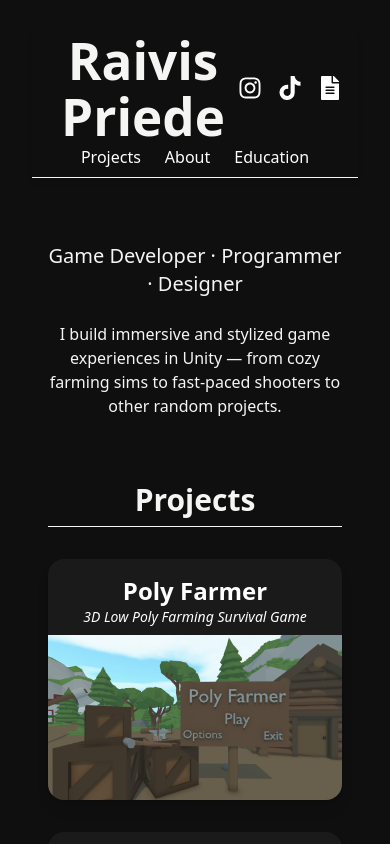
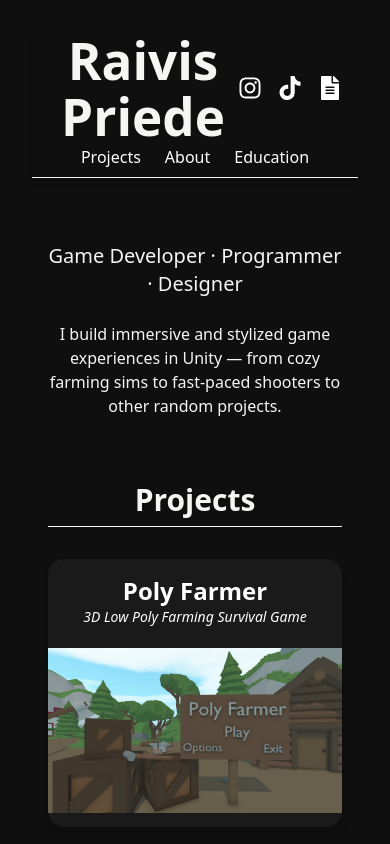
Before and after one commit to NeonWolfYtt/Portfolio, a React (Vite) app: page / in a window 390 px wide. Shown: the top 844 px of the page. Built offline with nearby package versions, Linux system fonts and the light colour scheme.

Commit message:
Added Swipe control fixed mobile responsiveness issues

```diff
--- a/src/App.jsx
+++ b/src/App.jsx
@@ -20,14 +20,14 @@ function App()
       gif: './gifs/Teaser.mp4',
 
       screenshots:[
-        './images/PolyFarmer/Image1',
-        './images/PolyFarmer/Image2',
-        './images/PolyFarmer/Image3',
-        './images/PolyFarmer/Image4',
-        './images/PolyFarmer/Image5',
-        './images/PolyFarmer/Image6',
-        './images/PolyFarmer/Image7',
-        './images/PolyFarmer/Image8'
+        './images/PolyFarmer/Image1.png',
+        './images/PolyFarmer/Image2.png',
+        './images/PolyFarmer/Image3.png',
+        './images/PolyFarmer/Image4.png',
+        './images/PolyFarmer/Image5.png',
+        './images/PolyFarmer/Image6.png',
+        './images/PolyFarmer/Image7.png',
+        './images/PolyFarmer/Image8.png'
 
       ],
       progress: 'Active',
--- a/src/components/ProjectCard.jsx
+++ b/src/components/ProjectCard.jsx
@@ -5,6 +5,8 @@ function ProjectCard({ title, subtitle, description, fullDescription, image, gif
   const [mediaIndex, setMediaIndex] = useState(0);
   const [hideOverlay, setHideOverlay] = useState(false);
   const [expanded, setExpanded] = useState(isExpanded);
+  const [touchStartX, setTouchStartX] = useState(null);
+  const [touchEndX, setTouchEndX] = useState(null);
 
   const videoRef = useRef(null);
 
@@ -58,6 +60,24 @@ function ProjectCard({ title, subtitle, description, fullDescription, image, gif
     });
   };
 
+  const handleTouchStart = (e) => {
+    setTouchStartX(e.touches[0].clientX);
+  };
+
+  const handleTouchMove = (e) => {
+    setTouchEndX(e.touches[0].clientX);
+  };
+
+  const handleTouchEnd = () => {
+    if (touchStartX === null || touchEndX === null) return;
+    const distance = touchStartX - touchEndX;
+    if (distance > 50) nextMedia();
+    else if (distance < -50) prevMedia();
+    setTouchStartX(null);
+    setTouchEndX(null);
+  };
+
+
   return (
     <div className={`bg-[#1a1a1a] rounded-2xl overflow-hidden shadow-lg text-white transition-all duration-500 ${expanded ? 'md:col-span-2' : ''}`}>
       {/* Project title */}
@@ -68,7 +88,7 @@ function ProjectCard({ title, subtitle, description, fullDescription, image, gif
 
       {/* Media Section */}
       <div
-        className="relative mt-2 w-full aspect-video flex justify-center items-center"
+        className="relative mt-2 w-full h-48 sm:h-64 md:h-[560px] flex justify-center items-center"
         onMouseEnter={handleMouseEnter}
         onMouseLeave={handleMouseLeave}
       >
@@ -78,13 +98,23 @@ function ProjectCard({ title, subtitle, description, fullDescription, image, gif
             {/* Hide Button */}
             <button
               onClick={handleToggleExpand}
-              className="absolute top-2 right-2 bg-white-600 hover:bg-white-700 text-white px-3 py-1 rounded text-sm z-10"
+              className="
+                absolute top-2 right-2
+                bg-white-600 hover:bg-white-700 text-white
+                px-3 py-1 rounded text-sm z-10
+                hidden sm:block
+              "
             >
               Hide
             </button>
 
             {/* Media viewer */}
-            <div className="relative w-full aspect-video rounded-lg overflow-hidden border border-white-800">
+            <div
+              className="relative w-full aspect-video rounded-lg overflow-hidden border border-white-800"
+              onTouchStart={handleTouchStart}
+              onTouchMove={handleTouchMove}
+              onTouchEnd={handleTouchEnd}
+            >
               {isVideo ? (
                 <video
                   key={hovered}
@@ -107,26 +137,34 @@ function ProjectCard({ title, subtitle, description, fullDescription, image, gif
               {/* Arrow Controls */}
               <button
                 onClick={prevMedia}
-                className="absolute top-1/2 left-2 -translate-y-1/2 text-white bg-black/40 hover:bg-black/70 p-2 rounded-full"
+                className="absolute top-1/2 left-2 -translate-y-1/2 text-white bg-black/40 hover:bg-black/70 p-1 sm:p-2 rounded-full z-20 hidden  sm:block"
               >
                 ←
               </button>
 
               <button
                 onClick={nextMedia}
-                className="absolute top-1/2 right-2 -translate-y-1/2 text-white bg-black/40 hover:bg-black/70 p-2 rounded-full"
+                className="absolute top-1/2 right-2 -translate-y-1/2 text-white bg-black/40 hover:bg-black/70 p-1 sm:p-2 rounded-full z-20 hidden  sm:block"
               >
                 →
               </button>
             </div>
-
+            {/* Mobile Hide Button */}
+            <div className="w-full flex justify-end px-4 mt-2 sm:hidden">
+              <button
+                onClick={handleToggleExpand}
+                className="bg-white-600 hover:bg-white-700 text-white px-4 py-1 rounded text-sm"
+              >
+                Hide
+              </button>
+            </div>
             {/* Thumbnails */}
-            <div className="flex gap-2 mt-4 overflow-x-auto">
+            <div className="flex flex-wrap sm:flex-nowrap gap-2 mt-4 overflow-x-auto max-w-full justify-center">
               {media.map((src, idx) => (
                 <div
                   key={idx}
                   onClick={() => setMediaIndex(idx)}
-                  className={`w-20 h-14 rounded-lg border-2 cursor-pointer overflow-hidden ${mediaIndex === idx ? 'border-white-400' : 'border-transparent'}`}
+                  className={`w-12 h-10 sm:w-20 sm:h-14 rounded-lg border-2 cursor-pointer overflow-hidden ${mediaIndex === idx ? 'border-white-400' : 'border-transparent'}`}
                 >
                   {idx === 0 ? (
                     <video src={gif} muted className="w-full h-full object-cover" />
```
